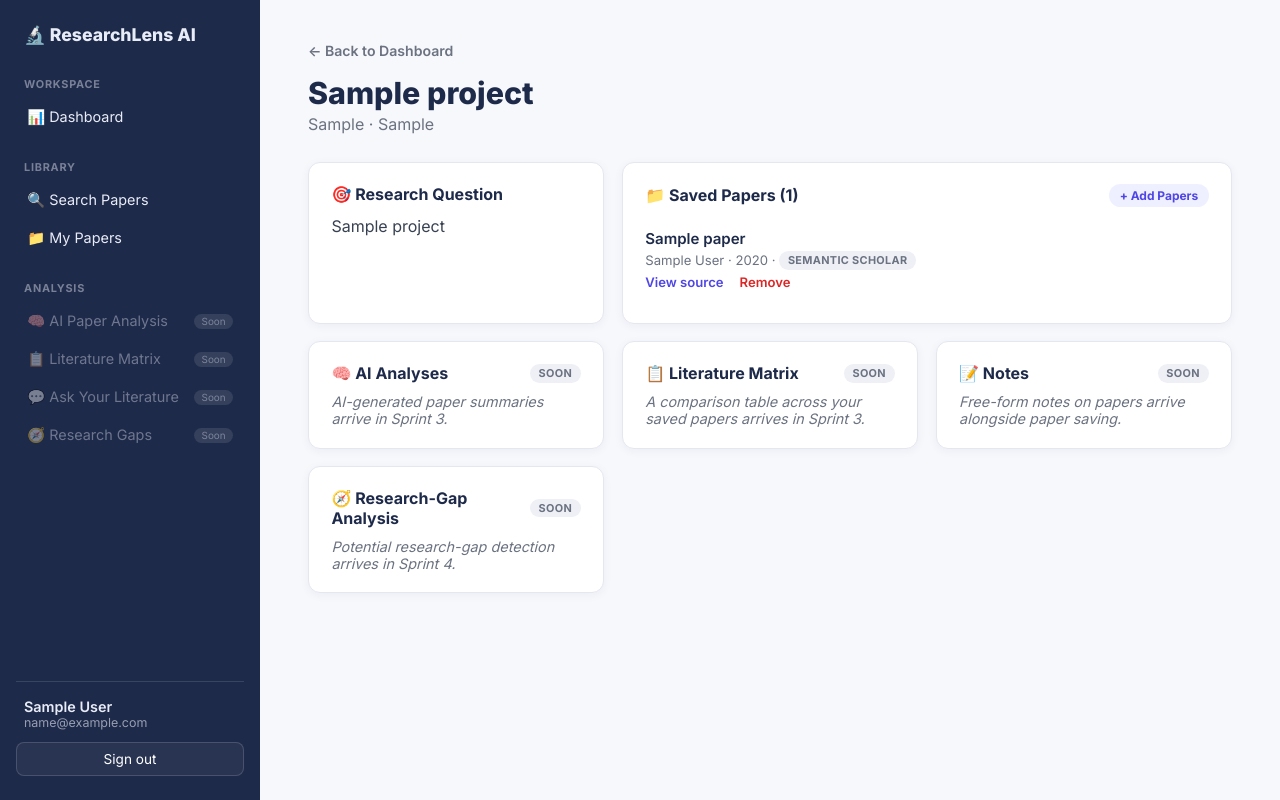
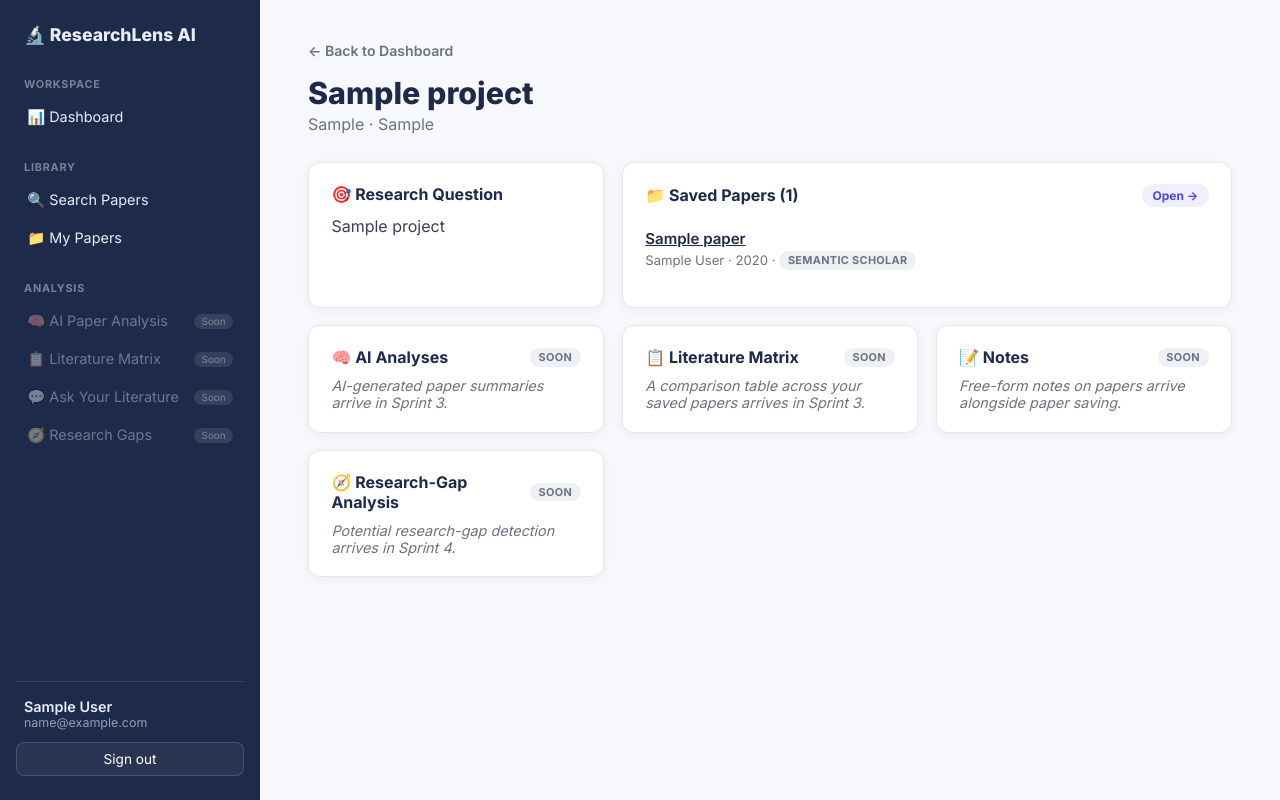
Before and after one commit to EmmanuelOrunta/researchlens-ai, a Flask app: page /projects/1 in a window 1280 px wide. Run offline with Flask 3, Linux system fonts and the light colour scheme; the visitor is signed in with stand-in values (Sample User, id 1); tables that the repository leaves empty hold one stand-in row (values such as "Sample post").

Commit message:
Refactor saved papers section to improve display and navigation

```diff
--- a/templates/project_detail.html
+++ b/templates/project_detail.html
@@ -21,29 +21,29 @@
     <div class="detail-card detail-card-wide">
       <div class="detail-card-header">
         <h2>📁 Saved Papers ({{ papers|length }})</h2>
-        <a href="{{ url_for('papers.search', project_id=project.id) }}" class="badge-link">+ Add Papers</a>
+        <a href="{{ url_for('papers.project_papers', project_id=project.id) }}" class="badge-link">Open →</a>
       </div>
       {% if not papers %}
-        <p class="detail-card-empty">No papers saved yet. Search academic sources or upload a PDF to get started.</p>
+        <p class="detail-card-empty">No papers saved yet.</p>
+        <a href="{{ url_for('papers.search', project_id=project.id) }}" class="btn btn-secondary btn-inline" style="margin-top:0.6rem;">+ Add Papers</a>
       {% else %}
         <ul class="paper-list">
-          {% for paper in papers %}
+          {% for paper in papers[:3] %}
             <li class="paper-list-item">
-              <div class="paper-list-title">{{ paper.title }}</div>
+              <div class="paper-list-title">
+                <a href="{{ url_for('papers.paper_detail', paper_id=paper.id) }}">{{ paper.title }}</a>
+              </div>
               <div class="paper-list-meta">
                 {{ paper.authors or "Unknown authors" }}{% if paper.year %} &middot; {{ paper.year }}{% endif %}
                 &middot;
                 <span class="badge-muted">{{ "Uploaded PDF" if paper.source == "upload" else "Semantic Scholar" }}</span>
               </div>
-              <div class="paper-list-actions">
-                {% if paper.url %}<a href="{{ paper.url }}" target="_blank" rel="noopener">View source</a>{% endif %}
-                <form method="post" action="{{ url_for('papers.remove', project_id=project.id, paper_id=paper.id) }}" class="paper-remove-form">
-                  <button type="submit" class="link-button">Remove</button>
-                </form>
-              </div>
             </li>
           {% endfor %}
         </ul>
+        {% if papers|length > 3 %}
+          <a href="{{ url_for('papers.project_papers', project_id=project.id) }}" class="badge-link">View all {{ papers|length }} →</a>
+        {% endif %}
       {% endif %}
     </div>
 
```
